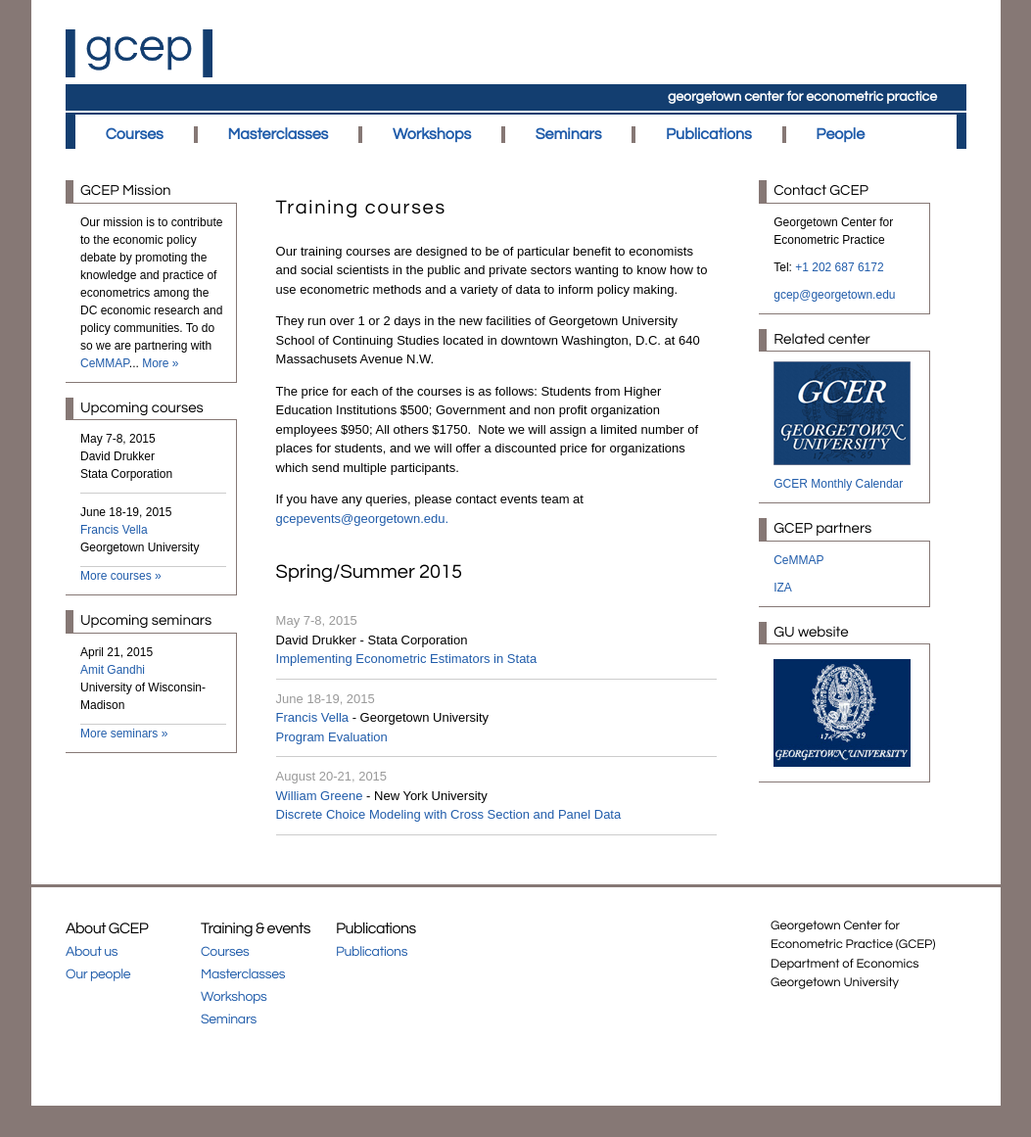
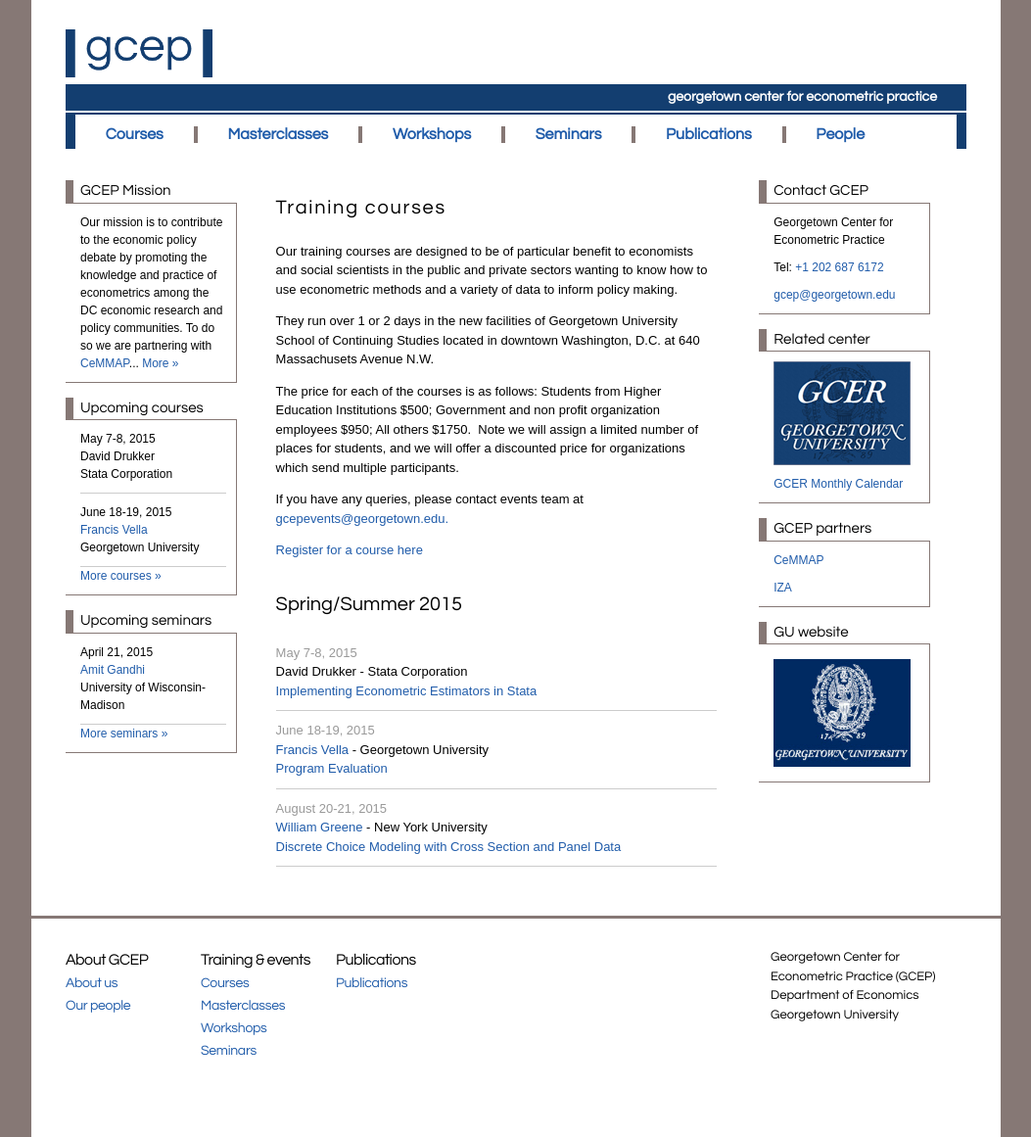
Before and after one commit to georgetown-econ/gcep, a Jekyll site: the page built from courses.html, in a window 1280 px wide. Shown: the whole page at 98% size, without its empty margins (113-1166 px from the left). Built offline with Jekyll 4.4.1, drawn with Linux system fonts in a browser that asks for light colours; a script that is not in the unit is left out; before the commit the page ends 1129 px from its top, so only the background shows below that.

Commit message:
Add back register for course link

```diff
--- a/courses.html
+++ b/courses.html
@@ -30,6 +30,10 @@
         If you have any queries, please contact events team at <a href="mailto:gcepevents@georgetown.edu">gcepevents@georgetown.edu.</a>
       </p>
 
+      <p>
+        <a href="/booking">Register for a course here</a>
+      </p>
+
       <h1>Spring/Summer 2015</h1>
       <div class="courses">
         {% for course in site.data.courses %}
```
